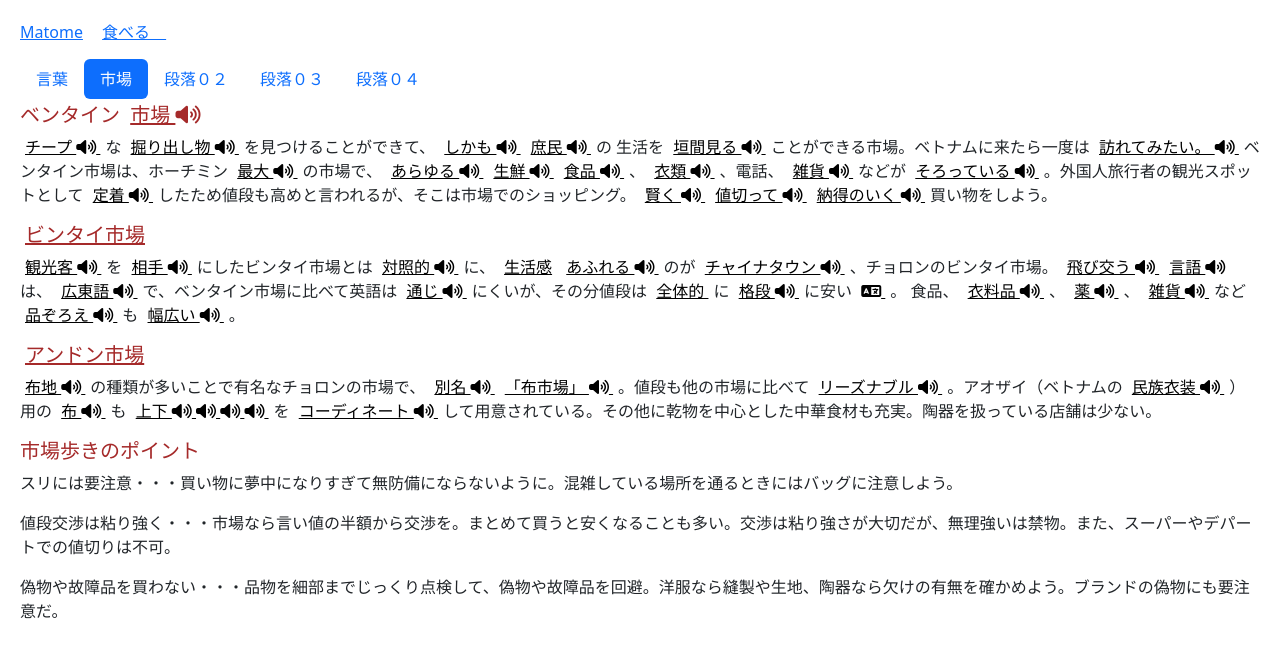
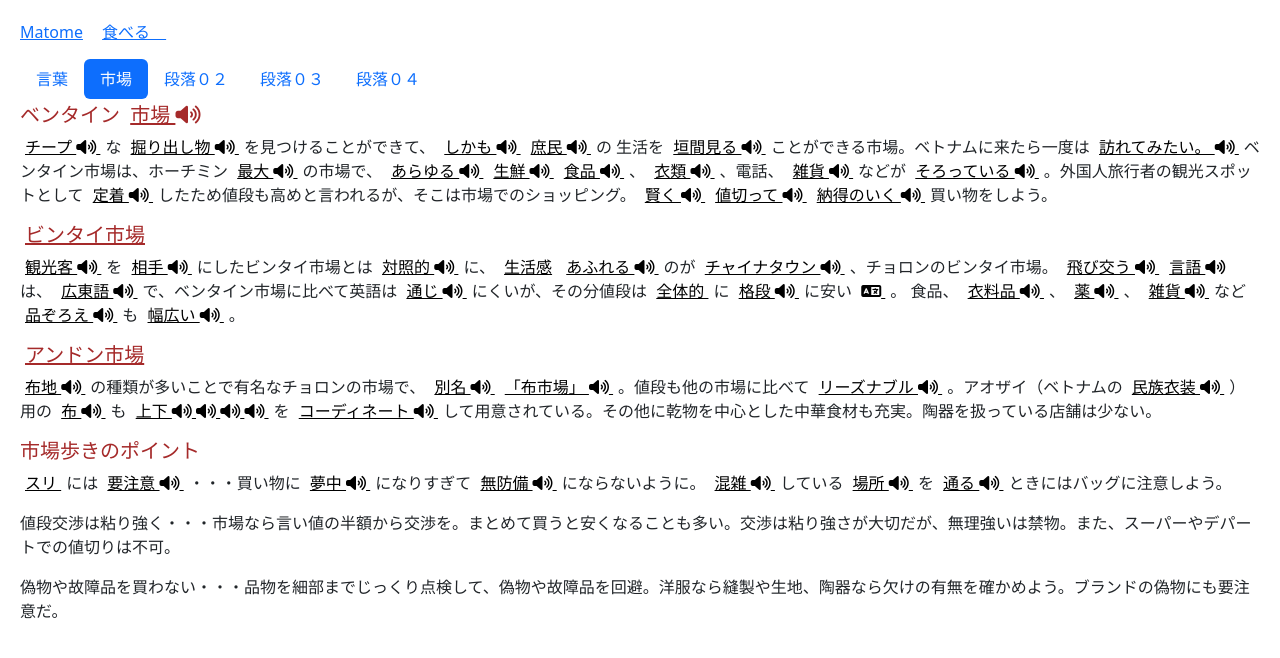
Before and after one commit to ntlthu/RikaNihongo, a plain HTML site: page DulichVietNam/Kaimono.html in a window 1280 px wide. Both pictures are taken after a click on the tab "市場". Drawn offline with nearby package versions, Linux system fonts and the light colour scheme.

Commit message:
push  tu vung

```diff
--- a/DulichVietNam/Kaimono.html
+++ b/DulichVietNam/Kaimono.html
@@ -693,7 +693,93 @@
         <h5>市場歩きのポイント</h5>
         <br />
         <p>
-          スリには要注意・・・買い物に夢中になりすぎて無防備にならないように。混雑している場所を通るときにはバッグに注意しよう。
+          <a
+            href="#suri"
+            data-bs-toggle="tooltip"
+            title="Móc túi( pickpocketing)"
+            id="suri"
+          >
+            スリ
+          </a>
+          には
+          <a
+            href="#youchuui"
+            data-bs-toggle="tooltip"
+            title="ようちゅうい = Đặc biệt lưu ý / Đặc biệt chú ý"
+            id="youchuui"
+          >
+            要注意
+            <i
+              class="fa fa-volume-up control-audio"
+              src="http://assets.languagepod101.com/dictionary/japanese/audiomp3.php?kana=%E3%82%88%E3%81%86%E3%81%A1%E3%82%85%E3%81%86%E3%81%84&kanji=%E8%A6%81%E6%B3%A8%E6%84%8F"
+            ></i>
+          </a>
+          ・・・買い物に
+          <a
+            href="#muchuu"
+            data-bs-toggle="tooltip"
+            title="むちゅう = say sưa/say mê"
+            id="muchuu"
+          >
+            夢中
+            <i
+              class="fa fa-volume-up control-audio"
+              src="http://assets.languagepod101.com/dictionary/japanese/audiomp3.php?kana=%E3%82%80%E3%81%A1%E3%82%85%E3%81%86&kanji=%E5%A4%A2%E4%B8%AD"
+            ></i>
+          </a>
+          になりすぎて
+          <a
+            href="#muboubi"
+            data-bs-toggle="tooltip"
+            title="むぼうび = Không đề phòng, mất cảnh giác"
+            id="muboubi"
+          >
+            無防備
+            <i
+              class="fa fa-volume-up control-audio"
+              src="http://assets.languagepod101.com/dictionary/japanese/audiomp3.php?kana=%E3%82%80%E3%81%BC%E3%81%86%E3%81%B3&kanji=%E7%84%A1%E9%98%B2%E5%82%99"
+            ></i>
+          </a>
+          にならないように。
+          <a
+            href="#konzatsu"
+            data-bs-toggle="tooltip"
+            title="こんざつ = Đông đúc/ hỗn tạp"
+            id="konzatsu"
+          >
+            混雑
+            <i
+              class="fa fa-volume-up control-audio"
+              src="http://assets.languagepod101.com/dictionary/japanese/audiomp3.php?kana=%E3%81%93%E3%82%93%E3%81%96%E3%81%A4&kanji=%E6%B7%B7%E9%9B%91"
+            ></i>
+          </a>
+          している
+          <a
+            href="#basho"
+            data-bs-toggle="tooltip"
+            title="ばしょ = chỗ"
+            id="basho"
+          >
+            場所
+            <i
+              class="fa fa-volume-up control-audio"
+              src="http://assets.languagepod101.com/dictionary/japanese/audiomp3.php?kana=%E3%81%B0%E3%81%97%E3%82%87&kanji=%E5%A0%B4%E6%89%80"
+            ></i>
+          </a>
+          を
+          <a
+            href="#tooru"
+            data-bs-toggle="tooltip"
+            title="とおる = Đi ngang qua/ đi qua/ qua"
+            id="tooru"
+          >
+            通る
+            <i
+              class="fa fa-volume-up control-audio"
+              src="http://assets.languagepod101.com/dictionary/japanese/audiomp3.php?kana=%E3%81%A8%E3%81%8A%E3%82%8B&kanji=%E9%80%9A%E3%82%8B"
+            ></i>
+          </a>
+          ときにはバッグに注意しよう。
         </p>
         <p>
           値段交渉は粘り強く・・・市場なら言い値の半額から交渉を。まとめて買うと安くなることも多い。交渉は粘り強さが大切だが、無理強いは禁物。また、スーパーやデパートでの値切りは不可。
```
Also changed, not shown: DulichVietNam/Tuvung.html (+36 -2 lines), DulichVietNam/tuvung.css (added, +18 -0 lines), DulichVietNam/tuvung.js (+32 -0 lines).
